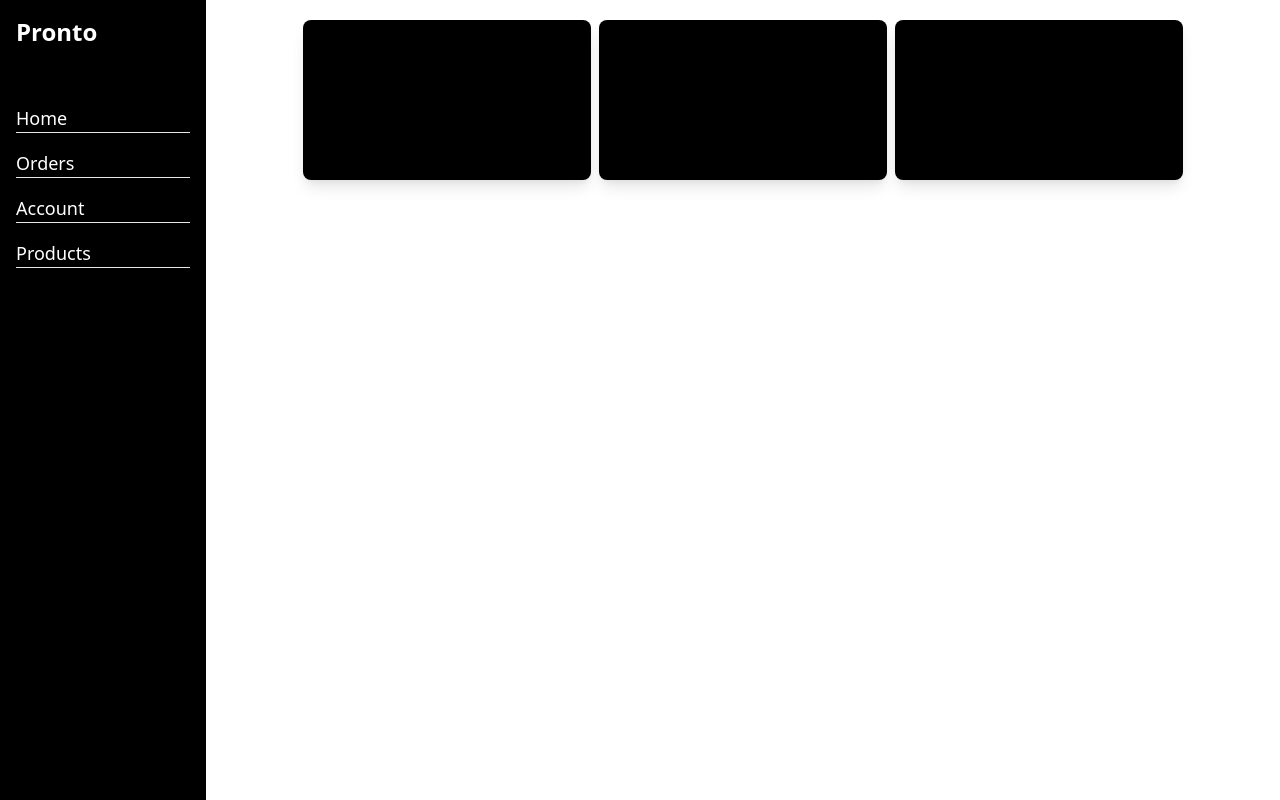
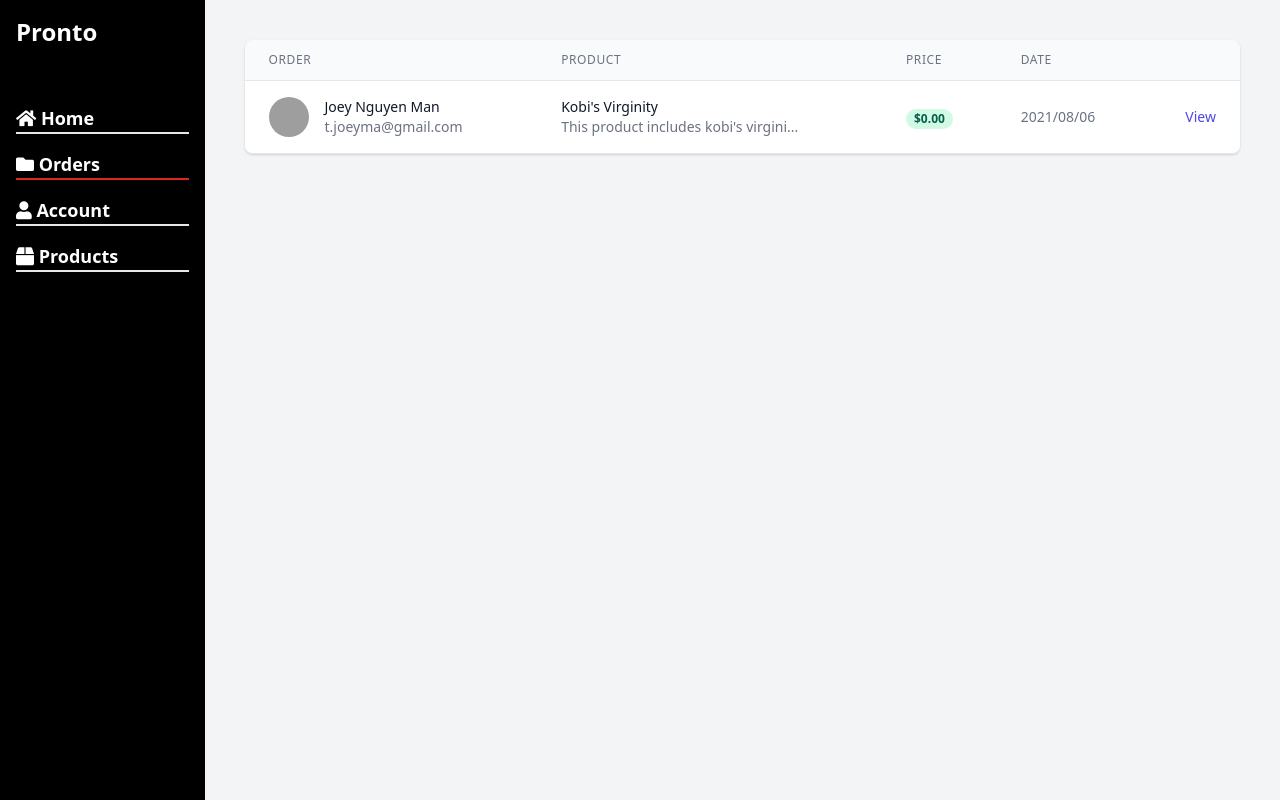
Before and after one commit to kobito-kun/ProntoV2, a Vue app in the folder frontend/: page /dashboard in a window 1280 px wide. Both pictures are taken after a click on the element "Orders". Built offline with nearby package versions, Linux system fonts and the light colour scheme; grey boxes are pictures that could not be loaded.

Commit message:
Continued working on the dashboard, implemented table

```diff
--- a/frontend/public/index.html
+++ b/frontend/public/index.html
@@ -7,6 +7,7 @@
     <link rel="icon" href="<%= BASE_URL %>favicon.ico">
     <title>Pronto</title>
     <link href="https://unpkg.com/tailwindcss@^2/dist/tailwind.min.css" rel="stylesheet">
+    <link rel="stylesheet" href="https://cdnjs.cloudflare.com/ajax/libs/font-awesome/5.15.4/css/all.min.css" integrity="sha512-1ycn6IcaQQ40/MKBW2W4Rhis/DbILU74C1vSrLJxCq57o941Ym01SwNsOMqvEBFlcgUa6xLiPY/NS5R+E6ztJQ==" crossorigin="anonymous" referrerpolicy="no-referrer" />
   </head>
   <body>
     <noscript>
--- a/frontend/src/components/MainDashboard.vue
+++ b/frontend/src/components/MainDashboard.vue
@@ -1,9 +1,23 @@
 <template>
-  <section>
-    <div class="flex flex-wrap justify-center items-center mt-4">
-      <div class="w-72 h-40 rounded-lg shadow-lg bg-black m-1"></div>
-      <div class="w-72 h-40 rounded-lg shadow-lg bg-black m-1"></div>
-      <div class="w-72 h-40 rounded-lg shadow-lg bg-black m-1"></div>
+  <section class="max-w-6xl mx-auto">
+    <div class="flex flex-wrap justify-between items-center">
+      <div class="w-full mx-4 my-2 lg:w-80 h-36 lg:h-40 rounded-lg shadow bg-white flex items-center flex-col justify-center">
+        <h3 class="font-bold text-4xl">$500</h3>
+        <span class="uppercase font-bold text-gray-500">all time income</span>
+      </div>
+      <div class="w-full mx-4 my-2 lg:w-80 h-36 lg:h-40 rounded-lg shadow bg-white flex items-center flex-col justify-center">
+        <h3 class="font-bold text-4xl">$100</h3>
+        <span class="uppercase font-bold text-gray-500">this months income</span>
+      </div>
+      <div class="w-full mx-4 my-2 lg:w-80 h-36 lg:h-40 rounded-lg shadow bg-white flex items-center flex-col justify-center">
+        <h3 class="font-bold text-4xl">2</h3>
+        <span class="uppercase font-bold text-gray-500">this months order</span>
+      </div>
+    </div>
+    <div class="mx-4 my-2">
+      <div class="bg-white w-full h-full rounded-lg shadow px-4 py-2">
+        henlo
+      </div>
     </div>
   </section>
 </template>
--- /dev/null
+++ b/frontend/src/components/OrderDashboard.vue
@@ -0,0 +1,76 @@
+<template>
+  <section>
+    <div class="flex flex-col">
+      <div class="-my-2 overflow-x-auto sm:-mx-6 lg:-mx-8">
+        <div class="py-2 align-middle inline-block min-w-full sm:px-6 lg:px-8">
+          <div class="shadow overflow-hidden border-b border-gray-200 sm:rounded-lg">
+            <table class="min-w-full divide-y divide-gray-200">
+              <thead class="bg-gray-50">
+                <tr>
+                  <th scope="col" class="px-6 py-3 text-left text-xs font-medium text-gray-500 uppercase tracking-wider">
+                    Order
+                  </th>
+                  <th scope="col" class="px-6 py-3 text-left text-xs font-medium text-gray-500 uppercase tracking-wider">
+                    Product
+                  </th>
+                  <th scope="col" class="px-6 py-3 text-left text-xs font-medium text-gray-500 uppercase tracking-wider">
+                    Price
+                  </th>
+                  <th scope="col" class="px-6 py-3 text-left text-xs font-medium text-gray-500 uppercase tracking-wider">
+                    Date
+                  </th>
+                  <th scope="col" class="relative px-6 py-3">
+                    <span class="sr-only">View</span>
+                  </th>
+                </tr>
+              </thead>
+              <tbody class="bg-white divide-y divide-gray-200">
+                <tr>
+                  <td class="px-6 py-4 whitespace-nowrap">
+                    <div class="flex items-center">
+                      <div class="flex-shrink-0 h-10 w-10">
+                        <img class="h-10 w-10 rounded-full" src="https://cdn.discordapp.com/attachments/761005987574054932/873055908907847680/absol.jpg" alt="">
+                      </div>
+                      <div class="ml-4">
+                        <div class="text-sm font-medium text-gray-900">
+                          Joey Nguyen Man
+                        </div>
+                        <div class="text-sm text-gray-500">
+                          t.joeyma@gmail.com
+                        </div>
+                      </div>
+                    </div>
+                  </td>
+                  <td class="px-6 py-4 whitespace-nowrap">
+                    <div class="text-sm text-gray-900">Kobi's Virginity </div>
+                    <div class="text-sm text-gray-500">This product includes kobi's virgini...</div>
+                  </td>
+                  <td class="px-6 py-4 whitespace-nowrap">
+                    <span class="px-2 inline-flex text-xs leading-5 font-semibold rounded-full bg-green-100 text-green-800">
+                      $0.00
+                    </span>
+                  </td>
+                  <td class="px-6 py-4 whitespace-nowrap text-sm text-gray-500">
+                    2021/08/06
+                  </td>
+                  <td class="px-6 py-4 whitespace-nowrap text-right text-sm font-medium">
+                    <a href="#" class="text-indigo-600 hover:text-indigo-900">View</a>
+                  </td>
+                </tr>
+
+                <!-- More people... -->
+              </tbody>
+            </table>
+          </div>
+        </div>
+      </div>
+    </div>
+  </section>
+</template>
+
+<script lang="ts">
+import { defineComponent } from 'vue'
+export default defineComponent({
+  name: "OrderDashboard"
+})
+</script>
--- a/frontend/src/views/Dash/Home.vue
+++ b/frontend/src/views/Dash/Home.vue
@@ -1,17 +1,17 @@
 <template>
   <section class="max-w-full lg:flex-row flex-col flex max-h-screen overflow-hidden">
-    <div class="lg:w-60 bg-black h-screen text-white flex flex-col p-4">
-      <h1 class="text-2xl font-bold">Pronto</h1>
+    <div class="lg:w-60 bg-black h-screen text-white flex flex-col p-4 select-none">
+      <router-link to="/" class="text-2xl font-bold">Pronto</router-link>
       <br class="lg:block hidden" />
       <br class="lg:block hidden" />
-      <h3 class="border-b my-2 hover:border-purple-600 duration-300 cursor-pointer text-lg">Home</h3>
-      <h3 class="border-b my-2 hover:border-purple-600 duration-300 cursor-pointer text-lg">Orders</h3>
-      <h3 class="border-b my-2 hover:border-purple-600 duration-300 cursor-pointer text-lg">Account</h3>
-      <h3 class="border-b my-2 hover:border-purple-600 duration-300 cursor-pointer text-lg">Products</h3>
+      <h3 v-on:click="currentPanel = 'Main'" :class="currentPanel == 'Main' ? 'border-red-600' : ''" class="font-bold border-b-2 my-2 hover:border-purple-600 duration-300 cursor-pointer text-lg"><i class="fas fa-home"></i> Home</h3>
+      <h3 v-on:click="currentPanel = 'Orders'" :class="currentPanel == 'Orders' ? 'border-red-600' : ''" class="font-bold border-b-2 my-2 hover:border-purple-600 duration-300 cursor-pointer text-lg"><i class="fas fa-folder"></i> Orders</h3>
+      <h3 v-on:click="currentPanel = 'Account'" :class="currentPanel == 'Account' ? 'border-red-600' : ''" class="font-bold border-b-2 my-2 hover:border-purple-600 duration-300 cursor-pointer text-lg"><i class="fas fa-user"></i> Account</h3>
+      <h3 v-on:click="currentPanel = 'Products'" :class="currentPanel == 'Products' ? 'border-red-600' : ''" class="font-bold border-b-2 my-2 hover:border-purple-600 duration-300 cursor-pointer text-lg"><i class="fas fa-box"></i> Products</h3>
     </div>
-    <div class="w-full overflow-y-scroll">
+    <div class="w-full overflow-y-scroll p-10 bg-gray-100 min-h-screen">
       <main-dashboard v-if="currentPanel == 'Main'" />
-      <div v-else>OWO</div>
+      <order-dashboard v-if="currentPanel == 'Orders'" />
     </div>
   </section>
 </template>
@@ -20,6 +20,7 @@
 import {defineComponent} from 'vue';
 
 import MainDashboard from '../../components/MainDashboard.vue';
+import OrderDashboard from '../../components/OrderDashboard.vue';
 
 export default defineComponent({
   name: "DashboardMain",
@@ -29,7 +30,8 @@ export default defineComponent({
     }
   },
   components: {
-    MainDashboard
+    MainDashboard,
+    OrderDashboard
   }
 })
 </script>
```
